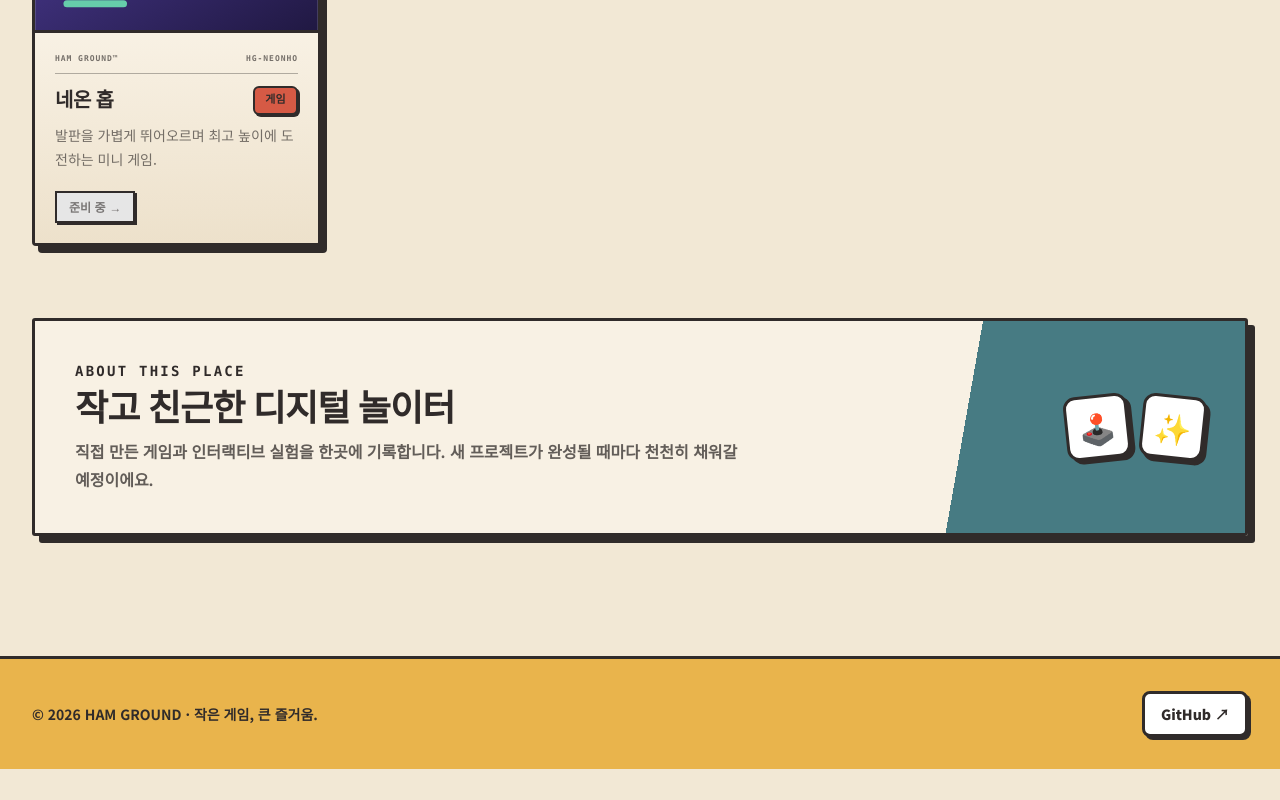
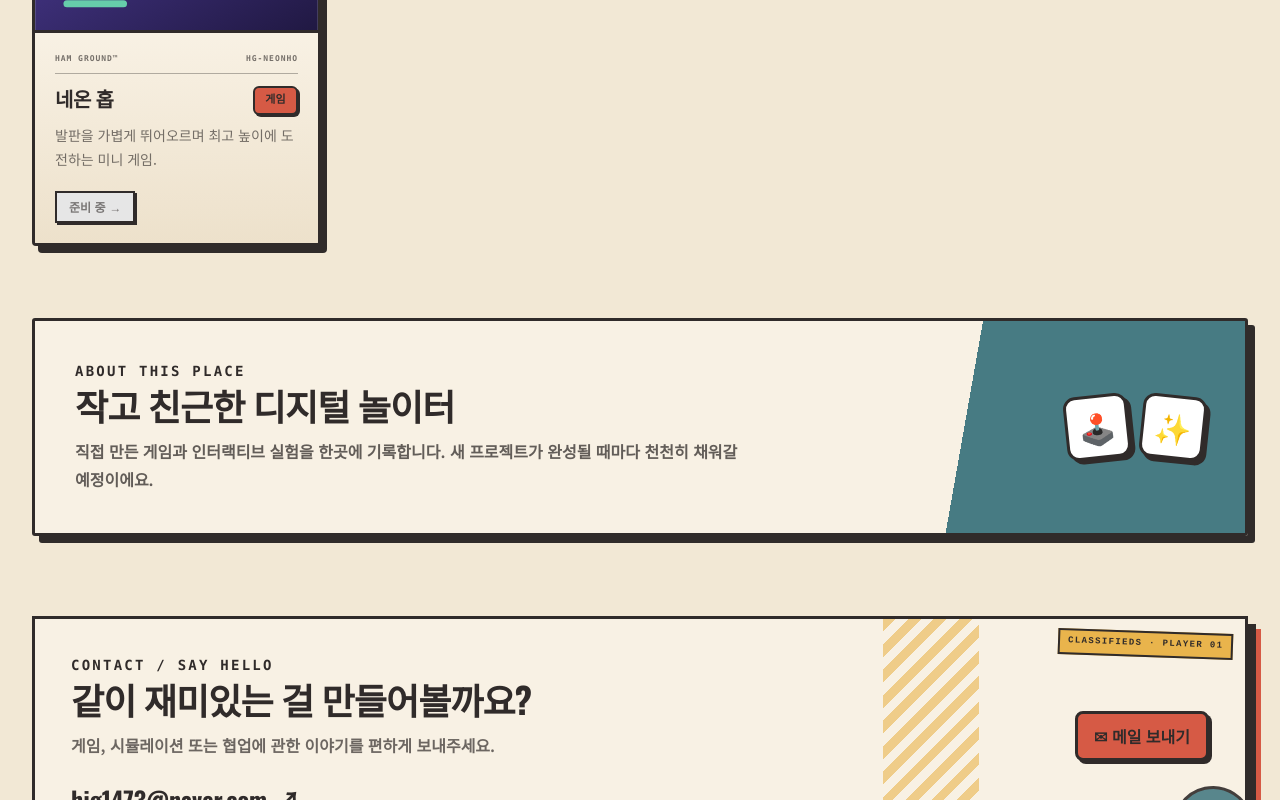
Before and after one commit to hjg1473/MyArcade, a React (Vite) app: page /#/ in a window 1280 px wide. Shown: the part 2000-2800 px from the top of the page. Before the commit the page ends 2769 px from the top, so only its background shows below. Built offline with nearby package versions, Linux system fonts and the light colour scheme.

Commit message:
Add styled contact section

```diff
--- a/src/components/Header.tsx
+++ b/src/components/Header.tsx
@@ -5,7 +5,7 @@ import { Button } from './ui'
 export function Header() {
   const { language, setLanguage, t } = useLanguage()
   const { pathname } = useLocation()
-  const goToAbout = () => { if (pathname !== '/') window.location.hash = '/#about'; else document.getElementById('about')?.scrollIntoView({ behavior: 'smooth' }) }
+  const goToSection = (section: 'about' | 'contact') => { if (pathname !== '/') window.location.hash = `/#${section}`; else document.getElementById(section)?.scrollIntoView({ behavior: 'smooth' }) }
   return <header className="sticky top-0 z-30 border-b-[3px] border-ink bg-cream/95">
     <div className="mx-auto flex max-w-7xl items-center justify-between px-4 py-3 sm:px-6 lg:px-8">
       <Link to="/" className="logo-lockup group" aria-label="HAM GROUND home">
@@ -14,7 +14,8 @@ export function Header() {
       </Link>
       <nav className="flex items-center gap-1 text-sm font-bold sm:gap-3" aria-label="Main navigation">
         <Link to="/" className="nav-link">{t('home')}</Link>
-        <Button tone="white" className="nav-link hidden sm:inline-flex" onClick={goToAbout}>{t('about')}</Button>
+        <Button tone="white" className="nav-link hidden sm:inline-flex" onClick={() => goToSection('about')}>{t('about')}</Button>
+        <Button tone="yellow" className="nav-link hidden md:inline-flex" onClick={() => goToSection('contact')}>{t('contact')}</Button>
         <div className="language-switch" aria-label="Language">
           {(['ko', 'en'] as const).map((item) => <button key={item} onClick={() => setLanguage(item)} aria-pressed={language === item} className={language === item ? 'active' : ''}>{item.toUpperCase()}</button>)}
         </div>
--- a/src/data/translations.ts
+++ b/src/data/translations.ts
@@ -2,12 +2,13 @@ import type { Language } from '../types'
 
 export const translations = {
   ko: {
-    home: '홈', about: '소개', welcome: 'HEY! WELCOME TO HAM GROUND!',
+    home: '홈', about: '소개', contact: '연락', welcome: 'HEY! WELCOME TO HAM GROUND!',
     subtitle: '게임, 시뮬레이션, 작은 실험을 위한 장난스러운 놀이터예요.',
     browse: '게임 둘러보기', all: '전체', games: '게임', simulations: '시뮬레이션',
     play: '플레이', preview: '준비 중', demo: '샘플 콘텐츠', game: '게임', simulation: '시뮬레이션',
     aboutTitle: '작고 친근한 디지털 놀이터',
     aboutText: '직접 만든 게임과 인터랙티브 실험을 한곳에 기록합니다. 새 프로젝트가 완성될 때마다 천천히 채워갈 예정이에요.',
+    contactTitle: '같이 재미있는 걸 만들어볼까요?', contactText: '게임, 시뮬레이션 또는 협업에 관한 이야기를 편하게 보내주세요.', emailMe: '메일 보내기',
     back: '목록으로', fullscreen: '전체화면', controls: '조작 방법', details: '제작 정보',
     notReadyTitle: '아직 플레이할 수 없어요',
     notReadyText: '이 카드는 레이아웃 확인용 샘플입니다. 실제 빌드가 준비되면 이곳에서 바로 실행할 수 있어요.',
@@ -18,12 +19,13 @@ export const translations = {
     footer: '작은 게임, 큰 즐거움.', github: 'GitHub',
   },
   en: {
-    home: 'Home', about: 'About', welcome: 'HEY! WELCOME TO HAM GROUND!',
+    home: 'Home', about: 'About', contact: 'Contact', welcome: 'HEY! WELCOME TO HAM GROUND!',
     subtitle: 'A little playground for games, simulations & experiments.',
     browse: 'Browse games', all: 'All', games: 'Games', simulations: 'Simulations',
     play: 'Play', preview: 'Coming soon', demo: 'Sample content', game: 'Game', simulation: 'Simulation',
     aboutTitle: 'A small, friendly digital playground',
     aboutText: 'A home for games and interactive experiments I make. The shelves will slowly fill as new projects are finished.',
+    contactTitle: 'Want to make something fun?', contactText: 'Feel free to reach out about games, simulations, or collaborations.', emailMe: 'Send an email',
     back: 'Back to games', fullscreen: 'Fullscreen', controls: 'How to play', details: 'Project details',
     notReadyTitle: 'Not playable yet',
     notReadyText: 'This is placeholder content for previewing the layout. Once a real build is ready, you can play it right here.',
--- a/src/pages/HomePage.tsx
+++ b/src/pages/HomePage.tsx
@@ -13,7 +13,7 @@ export function HomePage() {
   const { language, t } = useLanguage(); const [filter, setFilter] = useState<Filter>('all'); const { hash } = useLocation()
   const featured = games.find((game) => game.featured)
   const filtered = useMemo(() => (filter === 'all' ? games : games.filter((game) => game.category === filter)).filter((game) => !game.featured), [filter])
-  useEffect(() => { if (hash === '#about') setTimeout(() => document.getElementById('about')?.scrollIntoView({ behavior: 'smooth' }), 0) }, [hash])
+  useEffect(() => { const section = hash.replace('#', ''); if (section === 'about' || section === 'contact') setTimeout(() => document.getElementById(section)?.scrollIntoView({ behavior: 'smooth' }), 0) }, [hash])
   const moveHeroDecor = (event: ReactPointerEvent<HTMLDivElement>) => {
     if (!window.matchMedia('(pointer: fine)').matches || window.matchMedia('(prefers-reduced-motion: reduce)').matches) return
     const rect = event.currentTarget.getBoundingClientRect()
@@ -37,5 +37,6 @@ export function HomePage() {
       <div className="grid grid-cols-1 gap-5 min-[480px]:grid-cols-2 lg:grid-cols-3 xl:grid-cols-4">{filtered.map((game, index) => <Reveal key={game.id} delay={index * 80} className="h-full"><GameCard game={game} /></Reveal>)}</div>
     </Section>
     <Section id="about" className="scroll-mt-24 py-10"><Reveal><div className="about-panel"><div><p className="kicker text-ink">ABOUT THIS PLACE</p><h2 className="section-title">{t('aboutTitle')}</h2><p className="mt-3 max-w-2xl font-semibold leading-7 text-ink/75">{t('aboutText')}</p></div><div className="mt-7 flex shrink-0 gap-3 text-3xl sm:mt-0" aria-hidden><span className="deco-tile -rotate-6">🕹️</span><span className="deco-tile rotate-6">✨</span></div></div></Reveal></Section>
+    <Section id="contact" className="scroll-mt-24 py-10"><Reveal><div className="contact-panel"><div className="contact-classified" aria-hidden>CLASSIFIEDS · PLAYER 01</div><div className="contact-copy"><p className="kicker text-ink">CONTACT / SAY HELLO</p><h2 className="section-title">{t('contactTitle')}</h2><p>{t('contactText')}</p><a href="mailto:hjg1473@naver.com" className="contact-email">hjg1473@naver.com <span aria-hidden>↗</span></a></div><a href="mailto:hjg1473@naver.com" className="brutal-button tone-pink contact-button">✉ {t('emailMe')}</a><div className="contact-stamp" aria-hidden>HG<br />MAIL</div></div></Reveal></Section>
   </>
 }
--- a/src/styles/index.css
+++ b/src/styles/index.css
@@ -220,3 +220,20 @@
 @media (prefers-reduced-motion: reduce) {
   .float-deco { translate: 0 0; transition: none; }
 }
+
+@layer components {
+  .contact-panel { @apply relative grid items-center gap-7 overflow-hidden border-[3px] border-ink bg-card p-7 sm:p-9 lg:grid-cols-[1fr_auto]; box-shadow: 8px 8px 0 var(--color-ink), 13px 13px 0 var(--color-pink); }
+  .contact-panel::before { content: ''; @apply absolute inset-y-0 right-[22%] hidden w-24 opacity-60 lg:block; background: repeating-linear-gradient(135deg,var(--color-yellow) 0 9px,transparent 9px 18px); }
+  .contact-classified { @apply absolute right-3 top-3 rotate-2 border-2 border-ink bg-lemon px-2 py-1 text-[9px] font-black tracking-[.15em]; font-family: ui-monospace, monospace; }
+  .contact-copy { @apply relative z-10; }
+  .contact-copy > p:last-of-type { @apply mt-3 max-w-2xl font-semibold leading-7 text-ink/70; }
+  .contact-email { @apply mt-6 inline-flex items-center gap-2 border-b-[3px] border-ink text-lg font-black text-ink sm:text-2xl; font-family: 'Oswald','Noto Sans KR',sans-serif; }
+  .contact-button { @apply relative z-10 justify-self-start text-base lg:justify-self-end; }
+  .contact-stamp { @apply absolute -bottom-3 -right-2 grid h-20 w-20 -rotate-12 place-items-center rounded-full border-[3px] border-ink bg-sky text-center text-sm font-black leading-tight text-card opacity-90; font-family: ui-monospace,monospace; }
+}
+
+@media (max-width: 639px) {
+  .contact-panel { box-shadow: 5px 5px 0 var(--color-ink), 8px 8px 0 var(--color-pink); }
+  .contact-classified { position: static; width: fit-content; }
+  .contact-stamp { opacity: .55; }
+}
```
